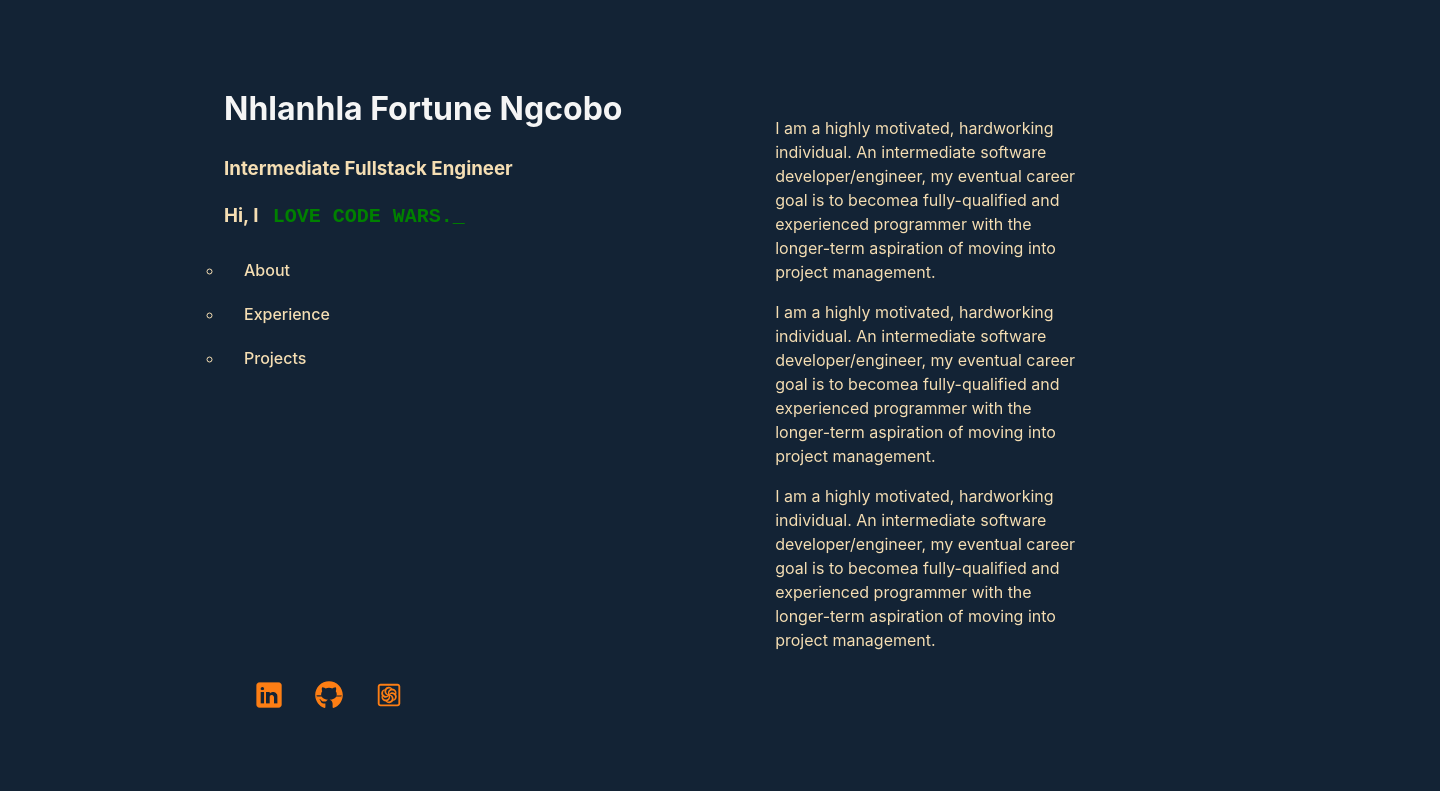
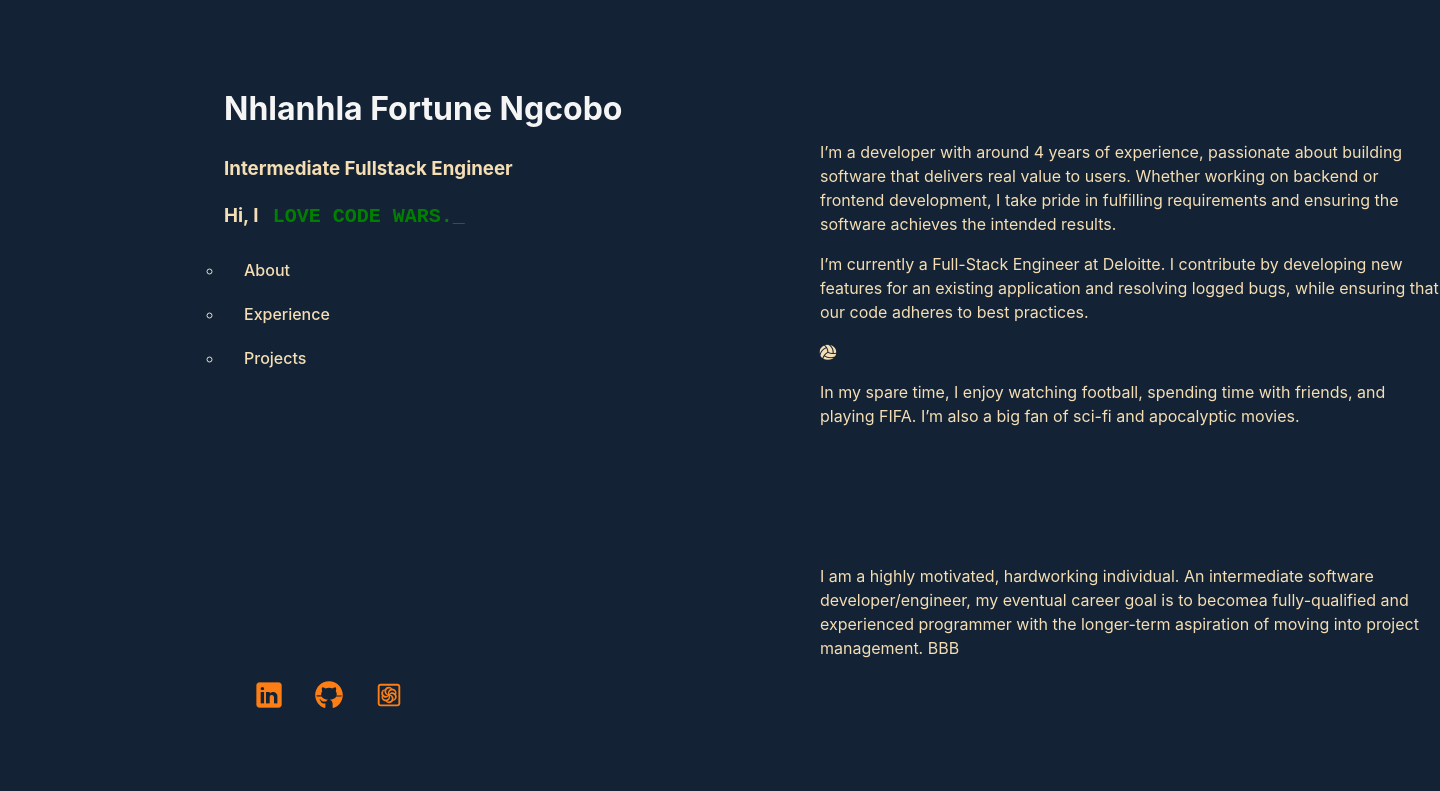
Before and after one commit to nhngcobo/reactportfolio.client, a React (Vite) app: page / in a window 1280 px wide. Shown: the top 791 px of the page, 1440 px wide, since content can reach past the window. Built offline with nearby package versions, Linux system fonts and the light colour scheme.

Commit message:
added bounce

```diff
--- a/package.json
+++ b/package.json
@@ -10,6 +10,9 @@
     "preview": "vite preview"
   },
   "dependencies": {
+    "@fortawesome/fontawesome-free": "^6.6.0",
+    "@fortawesome/fontawesome-svg-core": "^6.6.0",
+    "@fortawesome/react-fontawesome": "^0.2.2",
     "react": "^18.3.1",
     "react-dom": "^18.3.1",
     "react-router-dom": "^6.28.0",
--- a/src/App.css
+++ b/src/App.css
@@ -35,12 +35,13 @@ body {
     width: 400px;
     word-wrap: break-word;
     text-align: left;
+    position: fixed;
 
 }
 
 .ComponentAboutUser {
-    margin-left: 20%;
-    padding-top: 10vh;
+    margin-left: 100vh;
+    padding-top: 13vh;
     width: 50%;
     word-wrap: break-word;
     text-align: left;
@@ -52,7 +53,7 @@ body {
 }
 
 .ComponentExperience {
-    margin-left: 20%;
+    margin-left: 100vh;
     width: 50%;
     margin-top: 10vh;
     word-wrap: break-word;
@@ -60,7 +61,7 @@ body {
 }
 
 .ComponentProjects {
-    margin-left: 20%;
+    margin-left: 100vh;
     width: 50%;
     margin-top: 10vh;
     word-wrap: break-word;
--- a/src/componentAboutUser.jsx
+++ b/src/componentAboutUser.jsx
@@ -1,5 +1,7 @@
 import React from "react";
 import data from '../src/data/en.json';
+import '@fortawesome/fontawesome-free/css/all.min.css';
+
 
 class ComponentAboutUser extends React.Component {
 
@@ -13,8 +15,9 @@ class ComponentAboutUser extends React.Component {
         return (
             <div className="ComponentAboutUser">
                 <p>{this.text.jobDesc}</p>
-                <p>{this.text.jobDesc}</p>
-                <p>{this.text.jobDesc}</p>
+                <p>{this.text.jobDescB}</p>
+                <i class="fa-solid fa-volleyball fa-bounce"></i>
+                <p>{this.text.jobDescC}</p>
             </div>
         )
     }
--- a/src/data/en.json
+++ b/src/data/en.json
@@ -7,7 +7,9 @@
         "overallDev" : "AM A SOFTWARE DEVELOPER.",
         "overallCodeWars" : "LOVE CODE WARS.",
         "overallGitHub" : " KIND OF LIKE GITHUB.",
-        "jobDesc": "I am a highly motivated, hardworking individual. An intermediate software developer/engineer, my eventual career goal is to becomea fully-qualified and experienced programmer with the longer-term aspiration of moving into project management.",
+        "jobDesc": "I’m a developer with around 4 years of experience, passionate about building software that delivers real value to users. Whether working on backend or frontend development, I take pride in fulfilling requirements and ensuring the software achieves the intended results.",
+        "jobDescB": "I’m currently a Full-Stack Engineer at Deloitte. I contribute by developing new features for an existing application and resolving logged bugs, while ensuring that our code adheres to best practices.",
+        "jobDescC": "In my spare time, I enjoy watching football, spending time with friends, and playing FIFA. I’m also a big fan of sci-fi and apocalyptic movies.",
         "jobDescCompB": "I am a highly motivated, hardworking individual. An intermediate software developer/engineer, my eventual career goal is to becomea fully-qualified and experienced programmer with the longer-term aspiration of moving into project management. BBB",
         "jobProjects": "I am a highly motivated, hardworking individual. An intermediate software developer/engineer, my eventual career goal is to becomea fully-qualified and experienced programmer with the longer-term aspiration of moving into project management. Projects",
         "About": "About",
```
Also changed, not shown: 2 other files (tests, documents, lock files or other folders).
